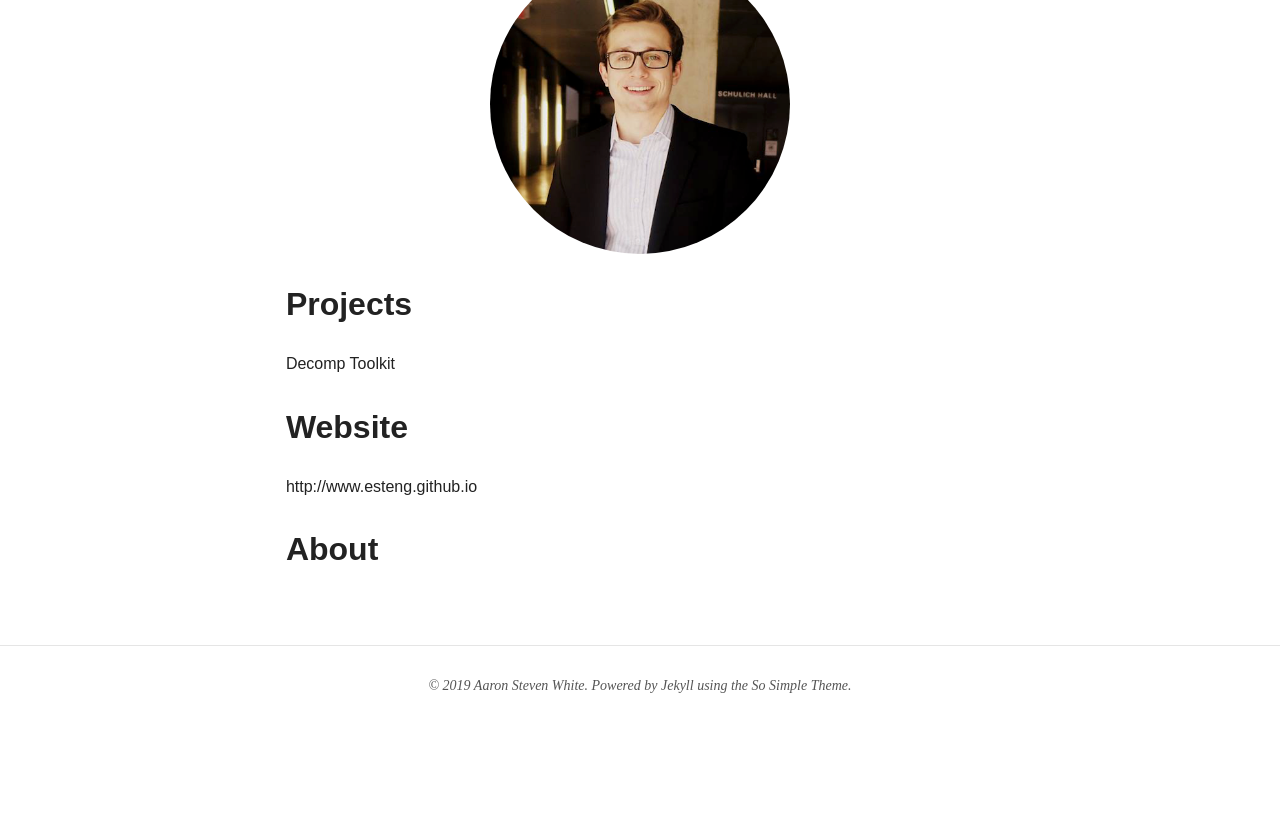
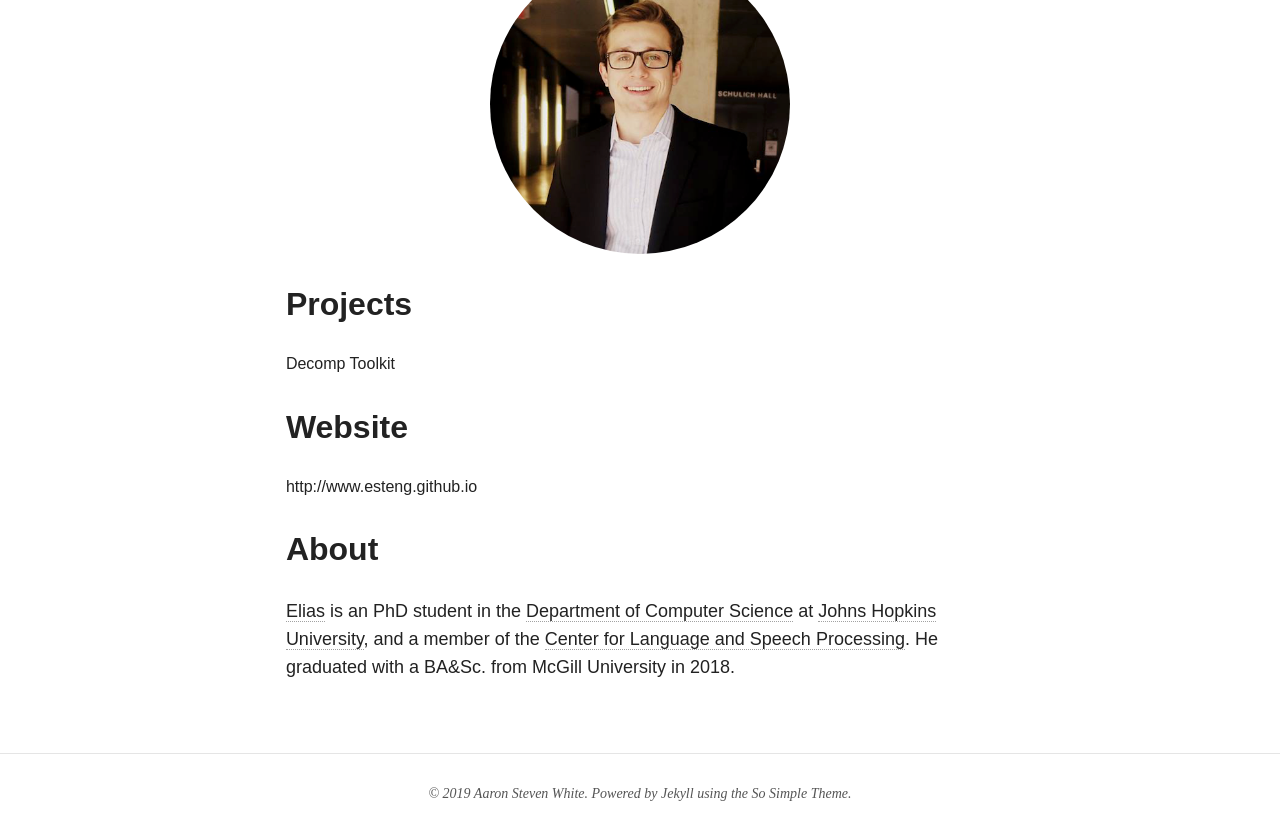
Before and after one commit to decompositional-semantics-initiative/decompositional-semantics-initiative.github.io, a Jekyll site: the page built from researchers/esteng.md, in a window 1280 px wide and 900 px high, scrolled down 628 px. Shown: the top 840 px of the window. Built offline with Jekyll 4.4.1, drawn with Linux system fonts in a browser that asks for light colours; nearby versions of some CDN libraries; before the commit the page ends 1420 px from its top, so only the background shows below that.

Commit message:
added description

```diff
--- a/researchers/esteng.md
+++ b/researchers/esteng.md
@@ -4,3 +4,5 @@ group: graduatestudents
 handle: esteng
 search_omit: true
 ---
+
+[Elias](https://www.esteng.github.io/) is an PhD student in the [Department of Computer Science](https://www.cs.jhu.edu) at [Johns Hopkins University](https://www.jhu.edu), and a member of the [Center for Language and Speech Processing](https://www.clsp.jhu.edu). He graduated with a BA&Sc. from McGill University in 2018.
```
